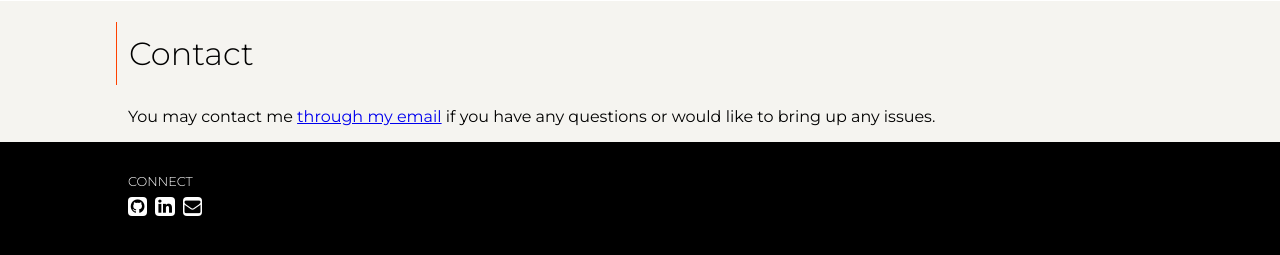
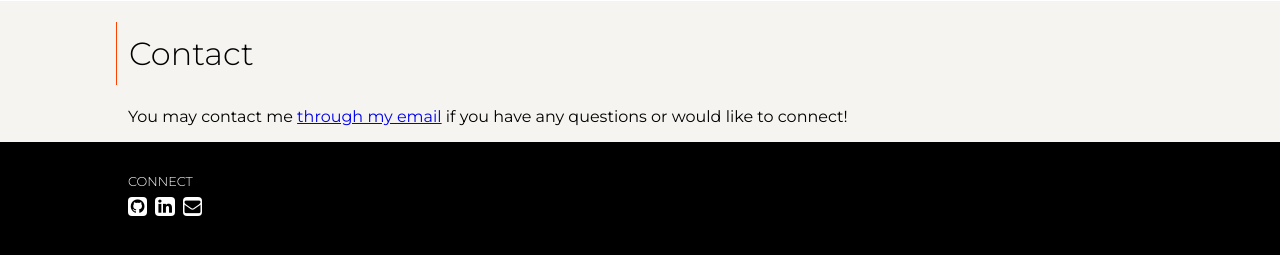
Before and after one commit to laivlys/portfolio, a Jekyll site: the page built from pages/contact.md, in a window 1280 px wide. Shown: the part 219-474 px from the top of the page. Built offline with Jekyll 4.4.1, drawn with Linux system fonts in a browser that asks for light colours.

Commit message:
Update contact.md

```diff
--- a/pages/contact.md
+++ b/pages/contact.md
@@ -6,4 +6,4 @@ permalink: /contact
 
 # Contact
 
-You may contact me [through my email](lamsylviazining@gmail.com) if you have any questions or would like to bring up any issues.
+You may contact me [through my email](lamsylviazining@gmail.com) if you have any questions or would like to connect!
```
